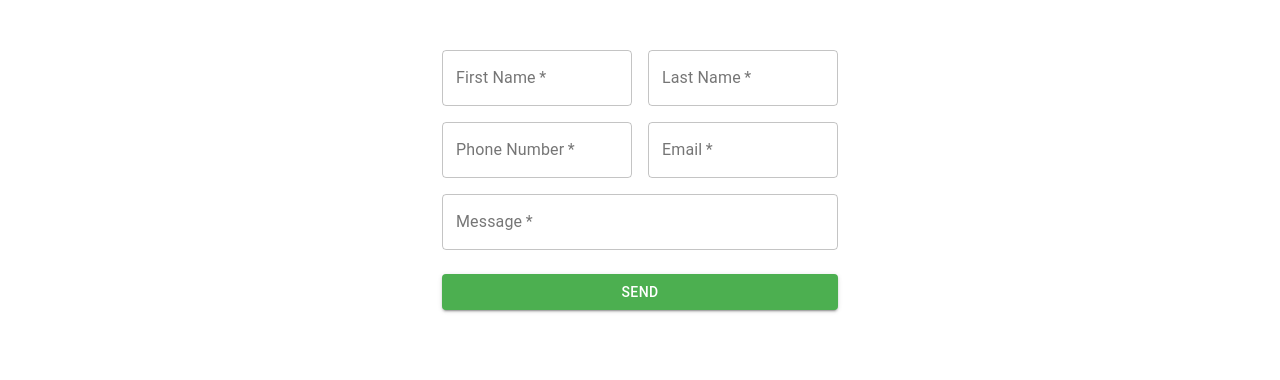
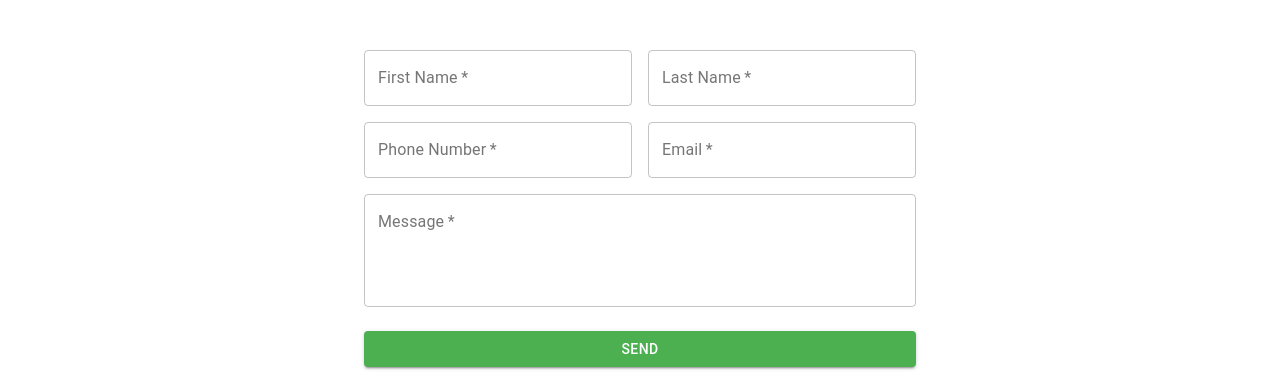
Before and after one commit to dotrider/mms_landscaping_services, a React (Create React App) app: page / in a window 1280 px wide. Shown: the part 1259-1639 px from the top of the page. Before the commit the page ends 1585 px from the top, so only its background shows below. Built offline with nearby package versions, Linux system fonts and the light colour scheme.

Commit message:
alerts set

```diff
--- a/package.json
+++ b/package.json
@@ -16,7 +16,8 @@
     "react-dom": "^16.13.1",
     "react-material-ui-carousel": "^1.7.1",
     "react-router-dom": "^5.2.0",
-    "react-scripts": "3.4.1"
+    "react-scripts": "3.4.1",
+    "sweetalert2": "^9.17.1"
   },
   "scripts": {
     "start": "react-scripts start",
--- a/src/Components/Contact/Contact.js
+++ b/src/Components/Contact/Contact.js
@@ -2,8 +2,8 @@ import React, { useState } from 'react'
 import { makeStyles } from '@material-ui/core/styles';
 import { Container, Grid, TextField, Button} from '@material-ui/core';
 import axios from 'axios';
+import Swal from 'sweetalert2'
 import './Contact.css'
-
 
 
 
@@ -34,6 +34,14 @@ const Contact = () => {
     axios.post('/api/email', {firstName, lastName, phoneNumber, userEmail, message }).then(() => {
         // console.log(firstName, lastName, phoneNumber, userEmail, message)
         resetInfo()
+
+      Swal.fire({
+        position: 'center',
+        icon: 'success',
+        title: 'Your message has been submited',
+        showConfirmButton: false,
+        timer: 1500
+      })
     }).catch(err => console.log(err))
   }
 
@@ -46,7 +54,7 @@ const Contact = () => {
   }
 
     return (
-        <Container component="main" maxWidth="xs">
+        <Container component="main" maxWidth="sm">
             <form className={classes.form}
               onSubmit={e => {
                 e.preventDefault()
@@ -102,9 +110,11 @@ const Contact = () => {
                         <TextField
                           id="message"
                           label="Message"
+                          placeholder="Message..."
+                          multiline
+                          rows={4}
+                          fullWidth
                           required
-                          placeholder="Message..."
-                          fullWidth
                           variant="outlined"
                           value={message}
                           onChange={e => setMessage(e.target.value)}
```
Also changed, not shown: 2 other files (tests, documents, lock files or other folders).
